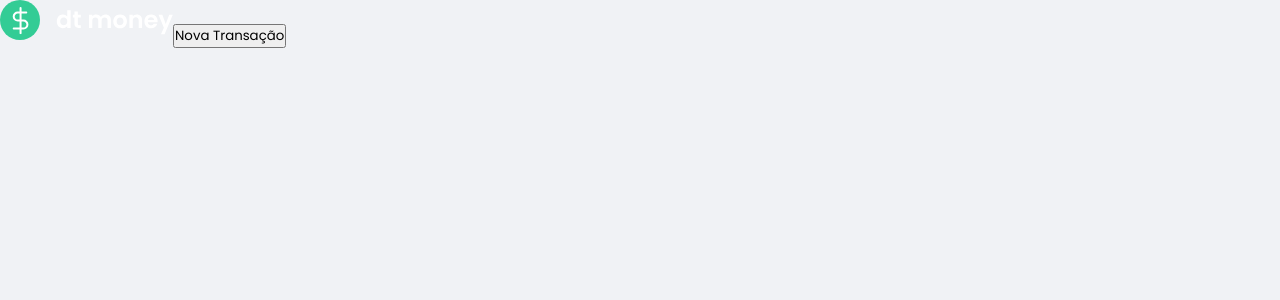
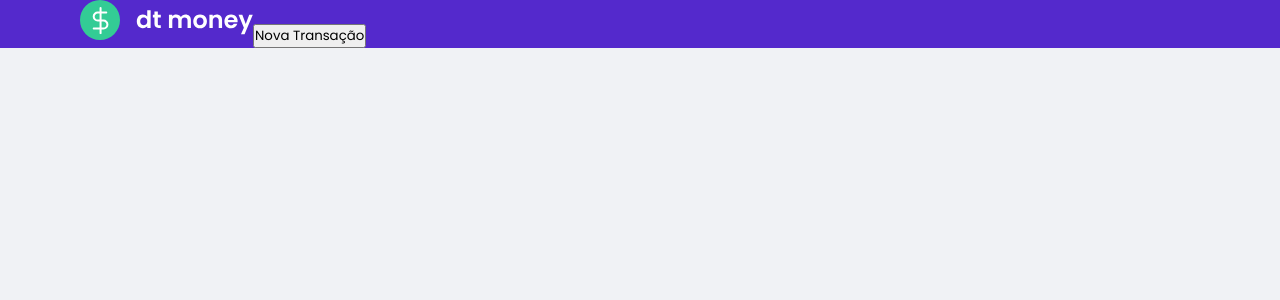
Before and after one commit to uchoamaster/ignite_aulas, a React (Create React App) app in the folder dtmoney/: page / in a window 1280 px wide. Shown: the top 300 px of the page. Built offline with nearby package versions, Linux system fonts and the light colour scheme.

Commit message:
aplicando components container e content para centralizar e colocar cores no header

```diff
--- a/dtmoney/src/components/Header/index.tsx
+++ b/dtmoney/src/components/Header/index.tsx
@@ -1,12 +1,15 @@
 import logoImg from '../../assets/logo.svg'
+import { Container, Content } from './styles'
 
 export function Header(){
     return(
-        <header>
+        <Container>
+            <Content>
             <img src={logoImg} alt="Dt Money" />
             <button type="button">
             Nova Transação
             </button>
-        </header>
+            </Content>
+        </Container>
     )
 }
--- /dev/null
+++ b/dtmoney/src/components/Header/styles.ts
@@ -0,0 +1,10 @@
+import styled from 'styled-components';
+
+export const Container = styled.header `
+background: var(--blue);
+`;
+
+export const Content = styled.div `
+max-width: 1120px;
+margin: 0 auto;
+`;
```
